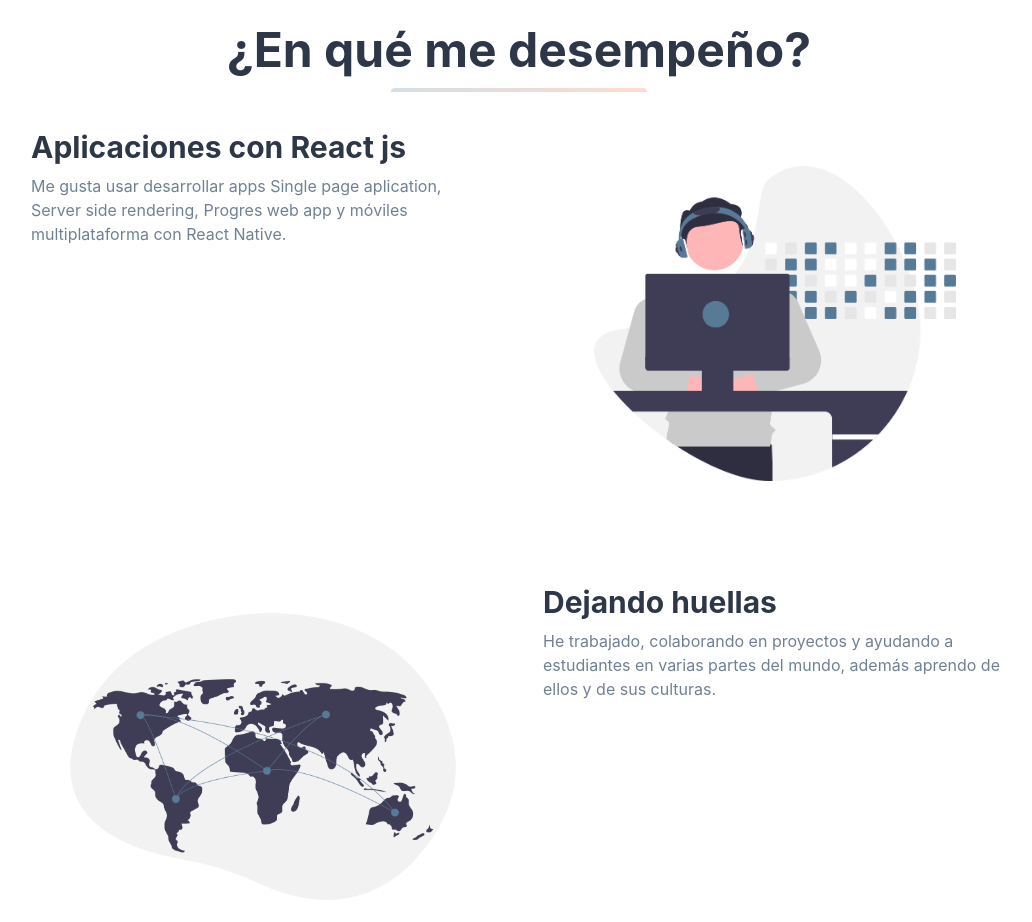
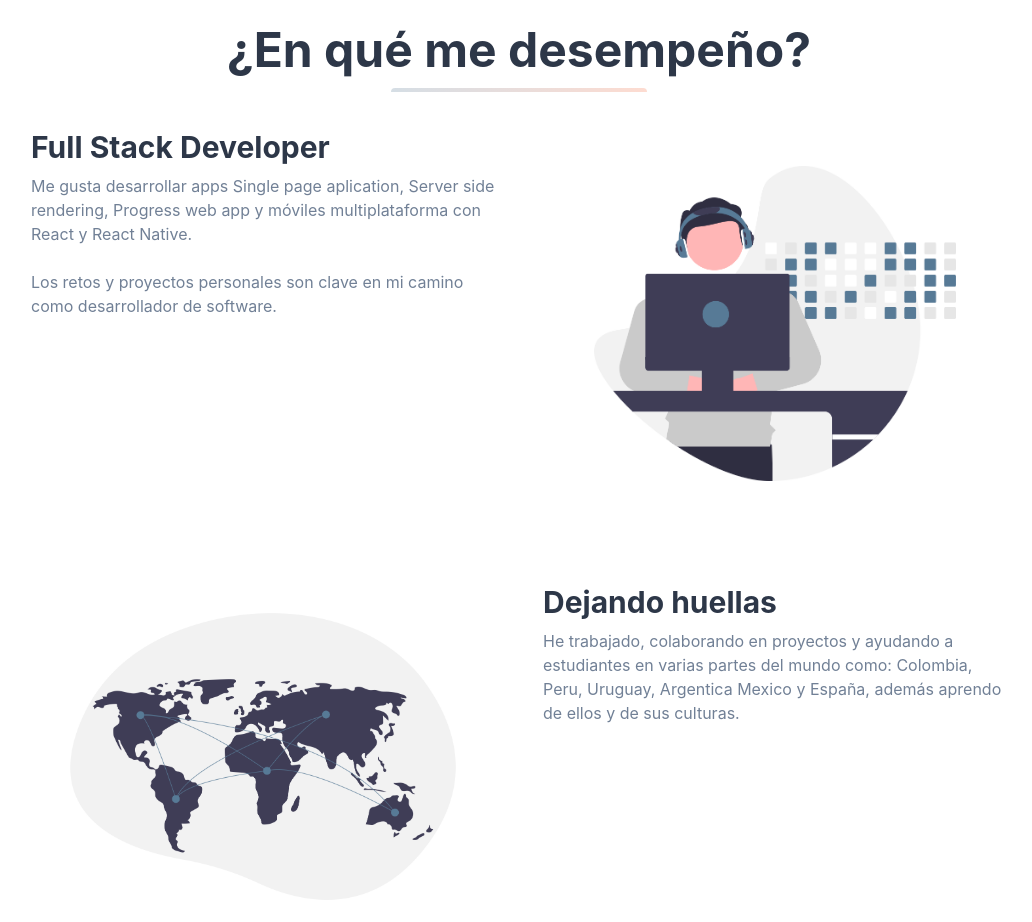
Before and after one commit to GandresCoello18/personal-ws, a Next.js app: page / in a window 1280 px wide. Shown: the part 620-1542 px from the top of the page, without its empty margins (121-1153 px from the left). Built offline with nearby package versions, Linux system fonts and the light colour scheme.

Commit message:
cambiar link y agregar mas texto a la descripcion

```diff
--- a/mock/portafolio.json
+++ b/mock/portafolio.json
@@ -3,7 +3,7 @@
         {
             "title": "Meniuz App",
             "description": "Aplicación móvil y web la cual recopila menús de los restaurantes, cafeterías, heladerías, licorerías más reconocidos de diferentes ciudades de Ecuador.",
-            "link": "https://meniuz-tecnic.vercel.app/",
+            "link": "https://meniuz.com",
             "tag": ["Gastronomia", "Turismo", "Web"],
             "imgagen": "cap-meniuz.png"
         },
--- a/mock/resumen.json
+++ b/mock/resumen.json
@@ -26,7 +26,7 @@
         {
             "title": "Meniuz",
             "description": "Aplicación móvil y web la cual recopila menús de los RESTAURANTES, CAFETERÍAS, HELADERÍAS, LICORERÍAS más reconocidos de diferentes ciudades de Ecuador.",
-            "link": "https://meniuz-tecnic.vercel.app/",
+            "link": "https://meniuz.com",
             "tag": ["Gastronomia", "Turismo", "Web"],
             "imgagen": "1644114050309.jpeg"
         },
--- a/pages/index.tsx
+++ b/pages/index.tsx
@@ -15,9 +15,9 @@ const PageHome = () => {
          <NextSeo
             title="Andrés coello goyes"
             description="Soy software developer desde el 2019 en ambiente web y móvil multiplataforma, autodidacta, tutor y amigo para quienes necesiten de una mano en sus proyectos."
-            canonical="http://localhost/"
+            canonical="https://andres-coello-goyes.vercel.app/"
             openGraph={{
-            url: 'http://localhost/',
+            url: 'https://andres-coello-goyes.vercel.app/',
             title: 'Andres coello goyes',
             description: 'Soy software developer desde el 2019 en ambiente web y móvil multiplataforma, autodidacta, tutor y amigo para quienes necesiten de una mano en sus proyectos.',
             images: [
@@ -77,8 +77,10 @@ const PageHome = () => {
 
                <div className="flex flex-wrap">
                   <div className="w-5/6 sm:w-1/2 p-6">
-                     <h3 className="text-3xl text-gray-800 font-bold leading-none mb-3">Aplicaciones con React js</h3>
-                     <p className="text-gray-600 mb-8">Me gusta usar desarrollar apps Single page aplication, Server side rendering, Progres web app y móviles multiplataforma con React Native.<br /></p>
+                     <h3 className="text-3xl text-gray-800 font-bold leading-none mb-3">Full Stack Developer</h3>
+                     <p className="text-gray-600 mb-8">Me gusta desarrollar apps Single page aplication, Server side rendering, Progress web app y móviles multiplataforma con React y React Native.
+                     <br /><br />
+                     Los retos y proyectos personales son clave en mi camino como desarrollador de software.</p>
 
                   </div>
                   <div className="w-full sm:w-1/2 p-6">
@@ -94,7 +96,7 @@ const PageHome = () => {
                   <div className="w-full sm:w-1/2 p-6 mt-6">
                      <div className="align-middle">
                         <h3 className="text-3xl text-gray-800 font-bold leading-none mb-3">Dejando huellas</h3>
-                        <p className="text-gray-600 mb-8">He trabajado, colaborando en proyectos y ayudando a estudiantes en varias partes del mundo, además aprendo de ellos y de sus culturas.</p>
+                        <p className="text-gray-600 mb-8">He trabajado, colaborando en proyectos y ayudando a estudiantes en varias partes del mundo como: Colombia, Peru, Uruguay, Argentica Mexico y España, además aprendo de ellos y de sus culturas.</p>
                      </div>
                   </div>
 
```
